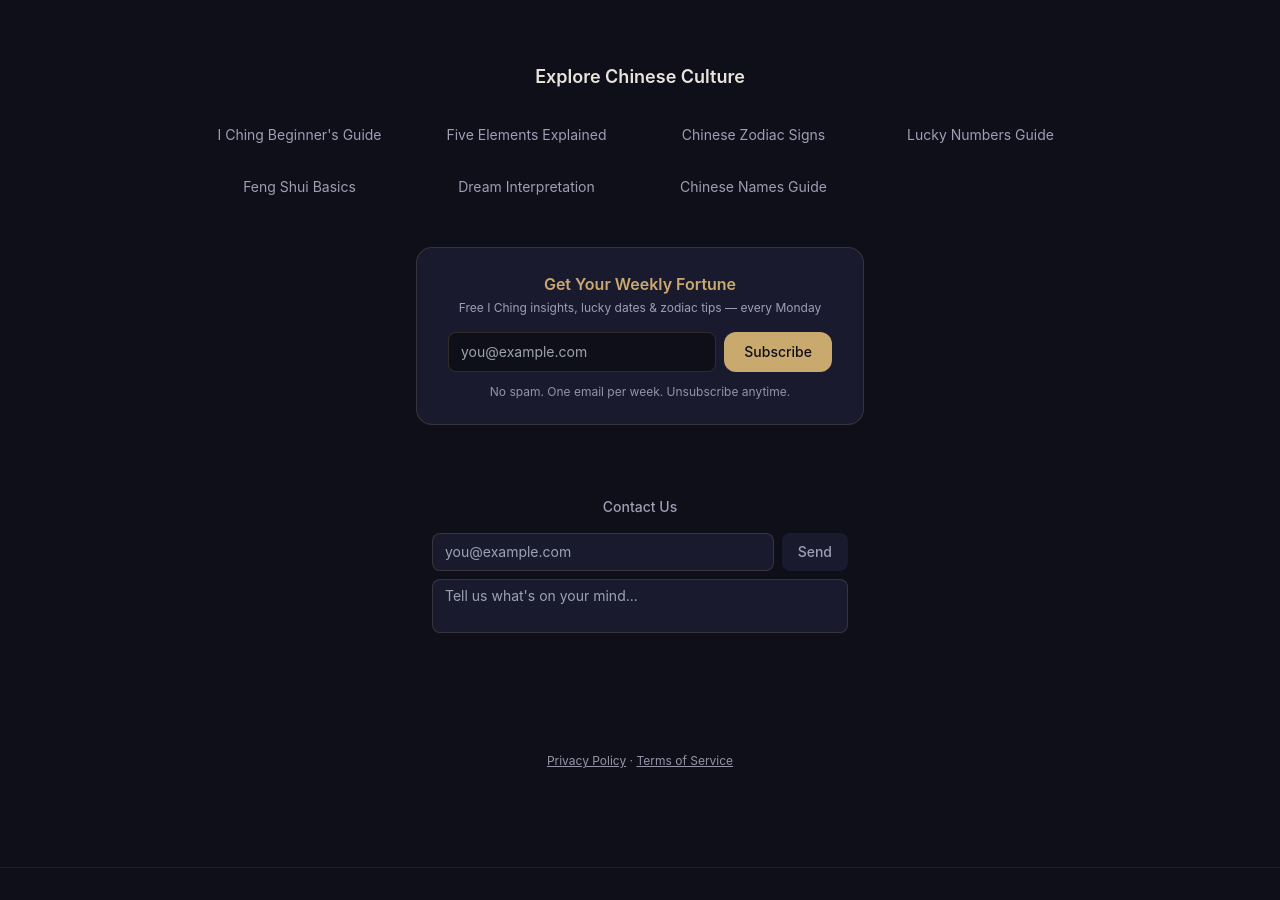
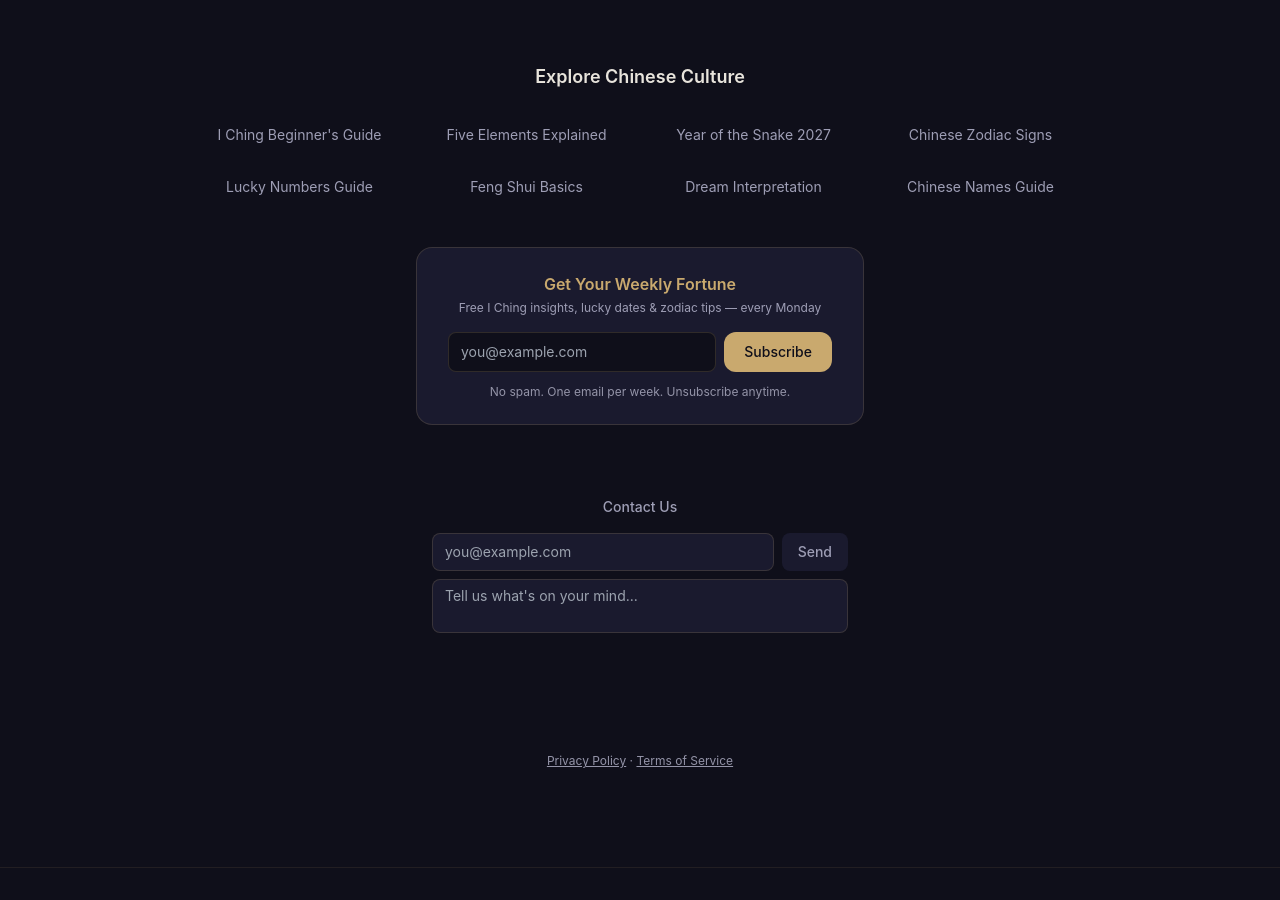
Before and after one commit to lionpon/chinese-culture-app, a Next.js app: page /terms in a window 1280 px wide. Shown: the part 1531-2431 px from the top of the page. Built offline with nearby package versions, Linux system fonts and the light colour scheme; no server answers; the database is empty.

Commit message:
feat: add snake-2027 link to homepage guides section (4 locales)

```diff
--- a/messages/en.json
+++ b/messages/en.json
@@ -142,6 +142,7 @@
       "lucky": "Lucky Numbers Guide",
       "fengshui": "Feng Shui Basics",
       "dreams": "Dream Interpretation",
+      "snake2027": "Year of the Snake 2027",
       "names": "Chinese Names Guide"
     }
   },
--- a/messages/ja.json
+++ b/messages/ja.json
@@ -142,6 +142,7 @@
       "lucky": "ラッキーナンバー",
       "fengshui": "風水の基本",
       "dreams": "夢占い",
+      "snake2027": "2027年 巳年",
       "names": "中国名ガイド"
     }
   },
--- a/messages/ko.json
+++ b/messages/ko.json
@@ -142,6 +142,7 @@
       "lucky": "행운의 숫자",
       "fengshui": "풍수 기초",
       "dreams": "꿈 해몽",
+      "snake2027": "2027년 뱀의 해",
       "names": "중국 이름 가이드"
     }
   },
--- a/messages/ru.json
+++ b/messages/ru.json
@@ -142,6 +142,7 @@
       "lucky": "Счастливые Числа",
       "fengshui": "Основы Фэн-шуй",
       "dreams": "Толкование Снов",
+      "snake2027": "Год Змеи 2027",
       "names": "Китайские Имена"
     }
   },
--- a/src/app/[locale]/page.tsx
+++ b/src/app/[locale]/page.tsx
@@ -199,6 +199,7 @@ export default function HomePage() {
           {([
             { key: "iching", href: "/guide/iching-beginner" },
             { key: "fiveElements", href: "/guide/five-elements" },
+            { key: "snake2027", href: "/snake-2027" },
             { key: "zodiac", href: "/guide/chinese-zodiac" },
             { key: "lucky", href: "/guide/lucky-numbers" },
             { key: "fengshui", href: "/guide/feng-shui" },
```
